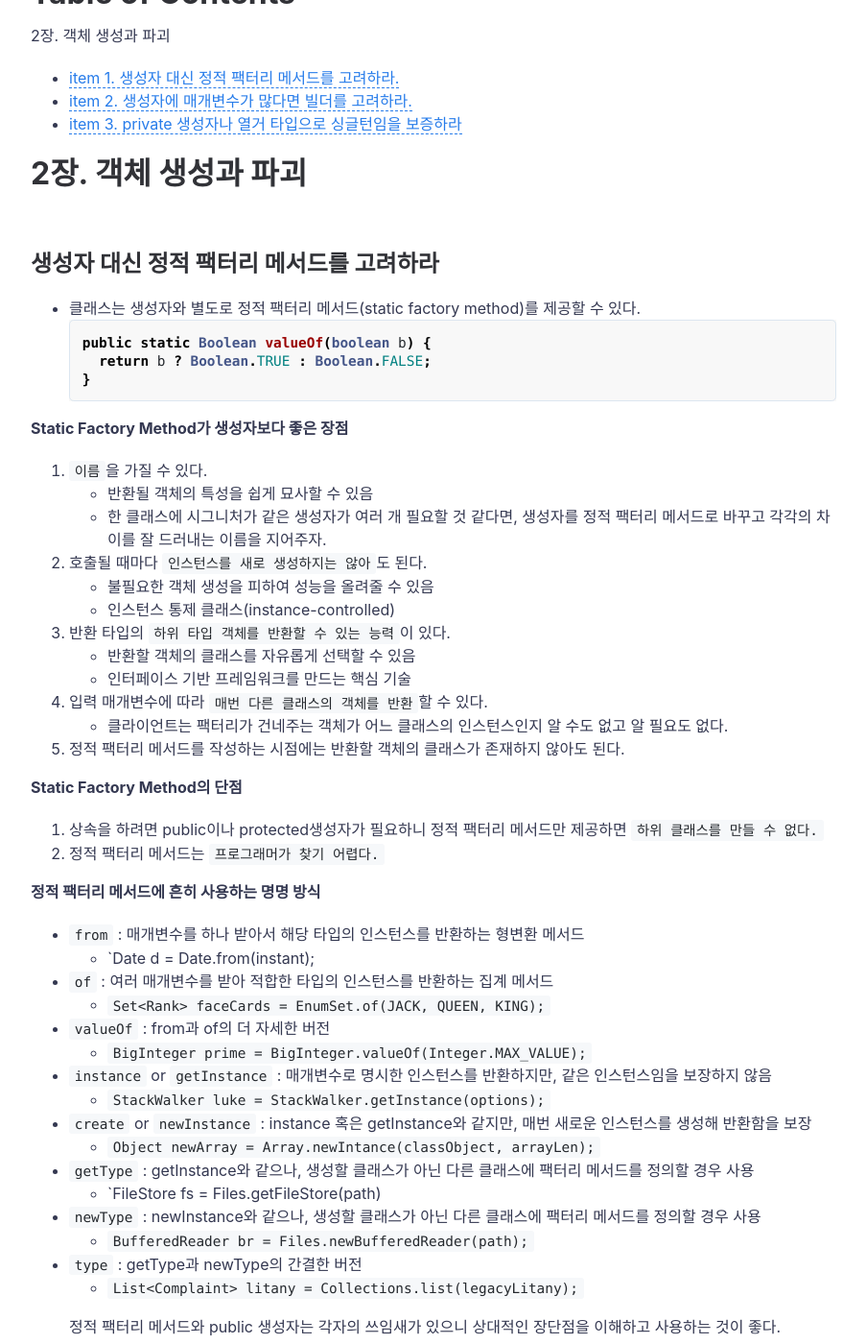
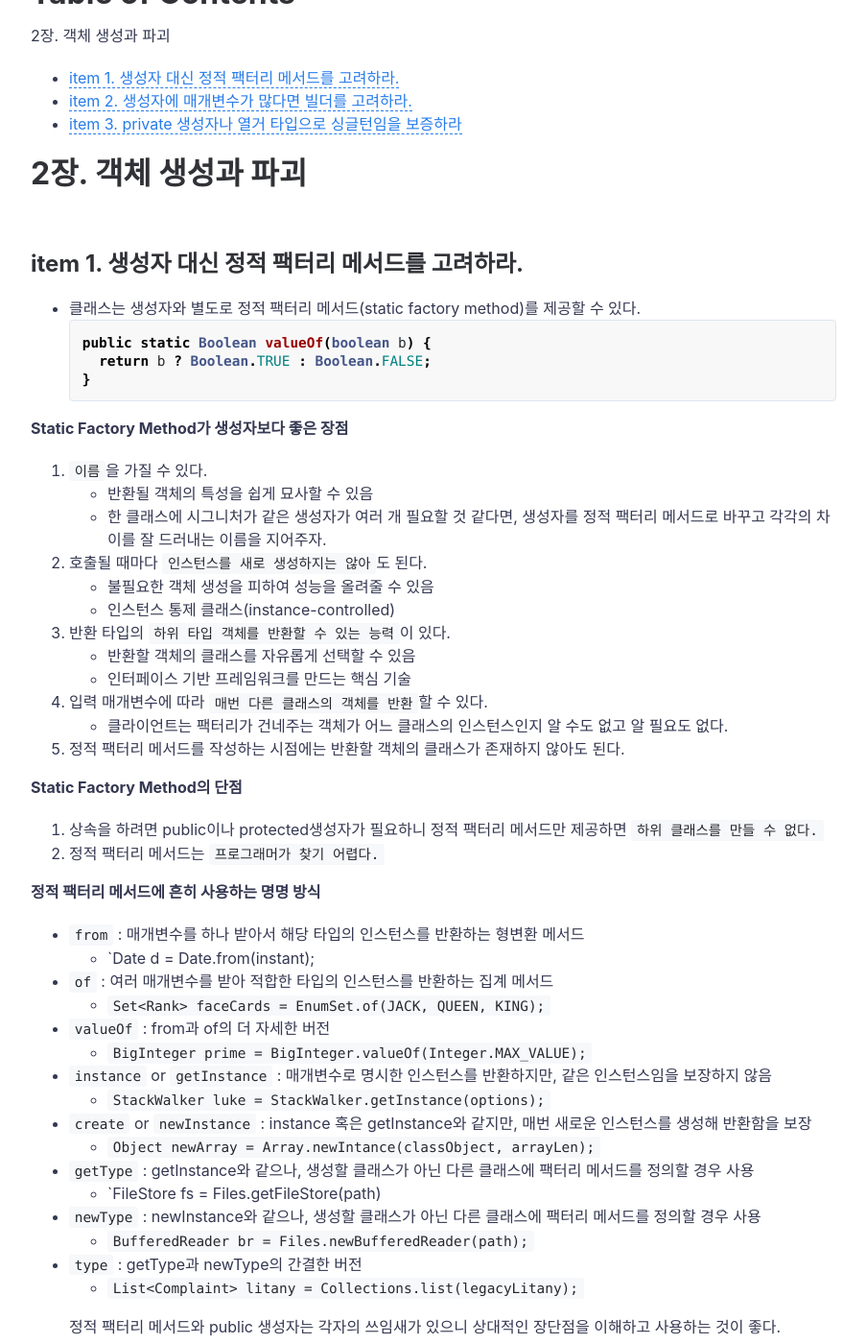
Before and after one commit to jihunparkme/jihunparkme.github.io, a Jekyll site: the page built from _posts/2021-03-02-EffectiveJava_객체_생성과_파괴.md, in a window 1280 px wide and 1400 px high, scrolled down 687 px. Shown: the whole window at 96% size, without its empty margins (188-1091 px from the left). Built offline with Jekyll 4.4.1, drawn with Linux system fonts in a browser that asks for light colours; comment, search, counter and statistics services are not loaded; some of the changed text lies outside the part shown.

````diff
--- a/_posts/2021-03-02-EffectiveJava_객체_생성과_파괴.md
+++ b/_posts/2021-03-02-EffectiveJava_객체_생성과_파괴.md
@@ -11,15 +11,15 @@
 
 2장. 객체 생성과 파괴
 
-- [item 1. 생성자 대신 정적 팩터리 메서드를 고려하라.](#생성자-대신-정적-팩터리-메서드를-고려하라)
-- [item 2. 생성자에 매개변수가 많다면 빌더를 고려하라.](#생성자에-매개변수가-많다면-빌더를-고려하라)
+- [item 1. 생성자 대신 정적 팩터리 메서드를 고려하라.](#item-1-생성자-대신-정적-팩터리-메서드를-고려하라)
+- [item 2. 생성자에 매개변수가 많다면 빌더를 고려하라.](#item-2-생성자에-매개변수가-많다면-빌더를-고려하라)
 - [item 3. private 생성자나 열거 타입으로 싱글턴임을 보증하라](#item03-private-생성자나-열거-타입으로-싱글턴임을-보증하라)
 
 # 2장. 객체 생성과 파괴
 
 <br>
 
-## 생성자 대신 정적 팩터리 메서드를 고려하라
+## item 1. 생성자 대신 정적 팩터리 메서드를 고려하라.
 
 - 클래스는 생성자와 별도로 정적 팩터리 메서드(static factory method)를 제공할 수 있다.
 ```java
@@ -73,7 +73,7 @@
 
 <br>
 
-## 생성자에 매개변수가 많다면 빌더를 고려하라
+## item 2. 생성자에 매개변수가 많다면 빌더를 고려하라.
 - 빌더 패턴 : 점층적 생성자 패턴의 안전성과 자바 빈즈 패턴의 가독성을 겸비한 패턴
 - 클라이언트는 필요한 객체를 직접 만드는 대신, 필수 매개변수만으로 생성자를 호출해 빌더 객체를 얻는다.
   - 그 후 빌더 객체가 제공하는 일종의 세터 메서드들로 원하는 선택 매개변수들을 설정
@@ -252,4 +252,4 @@
 
 <br>
 
-## item03. private 생성자나 열거 타입으로 싱글턴임을 보증하라
+## item 3. private 생성자나 열거 타입으로 싱글턴임을 보증하라.
````
